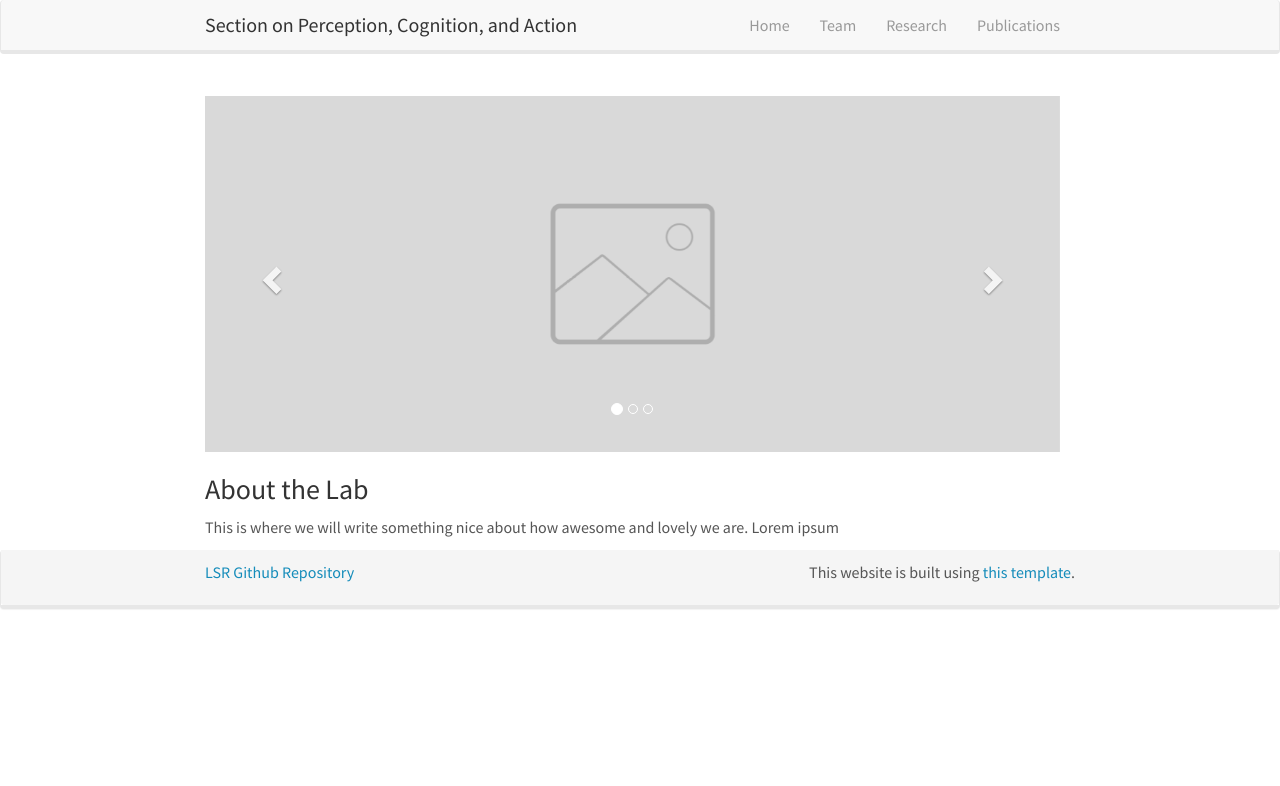
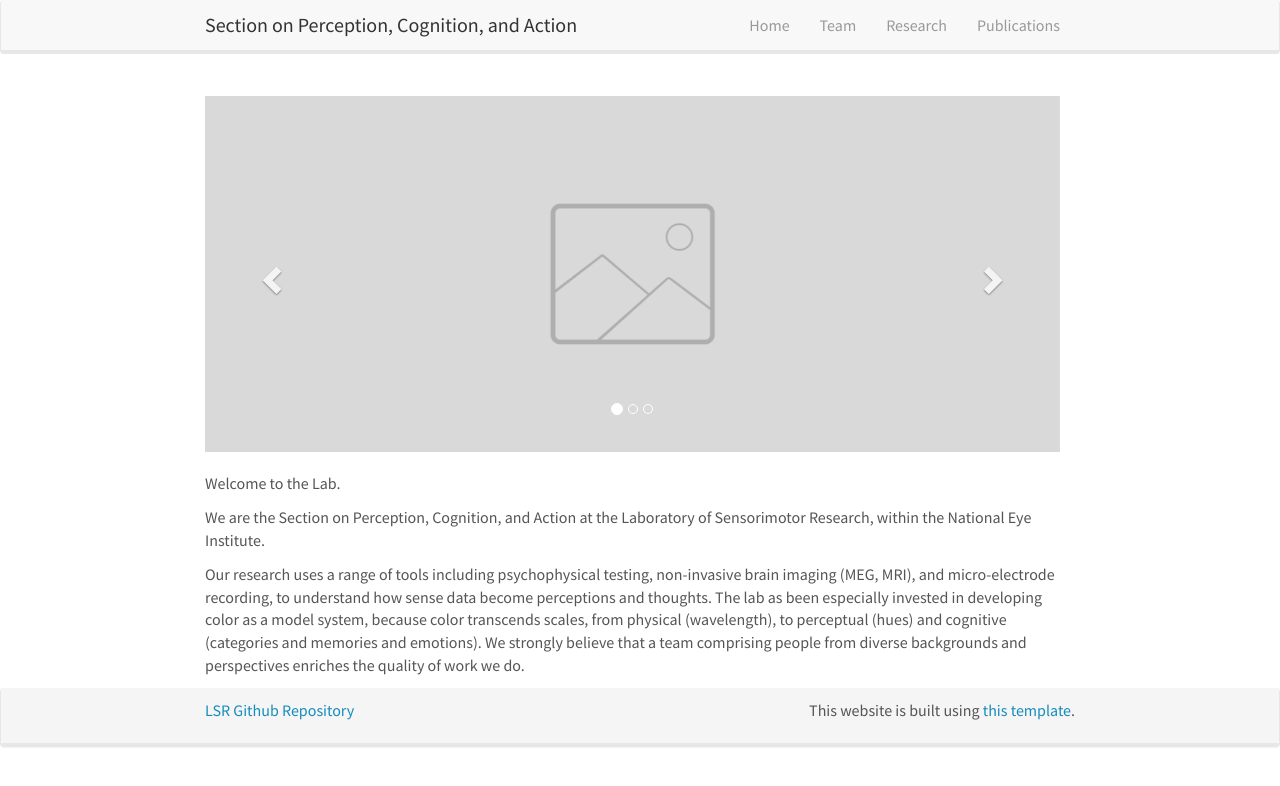
Before and after one commit to NEI-LSR/Section-on-Perception-Cognition-and-Action, a Jekyll site: the page built from _pages/home.md, in a window 1280 px wide. Shown: the top 786 px of the page. Built offline with Jekyll 4.4.1, drawn with Linux system fonts in a browser that asks for light colours; nearby versions of some CDN libraries.

Commit message:
Update home.md

```diff
--- a/_pages/home.md
+++ b/_pages/home.md
@@ -5,7 +5,8 @@ sitemap: false
 permalink: /
 ---
 
-### About the Lab
+Welcome to the Lab.
 
-This is where we will write something nice about how awesome and lovely we are.
-Lorem ipsum
+We are the Section on Perception, Cognition, and Action at the Laboratory of Sensorimotor Research, within the National Eye Institute.
+
+Our research uses a range of tools including psychophysical testing, non-invasive brain imaging (MEG, MRI), and micro-electrode recording, to understand how sense data become perceptions and thoughts. The lab as been especially invested in developing color as a model system, because color transcends scales, from physical (wavelength), to perceptual (hues) and cognitive (categories and memories and emotions). We strongly believe that a team comprising people from diverse backgrounds and perspectives enriches the quality of work we do.
```
